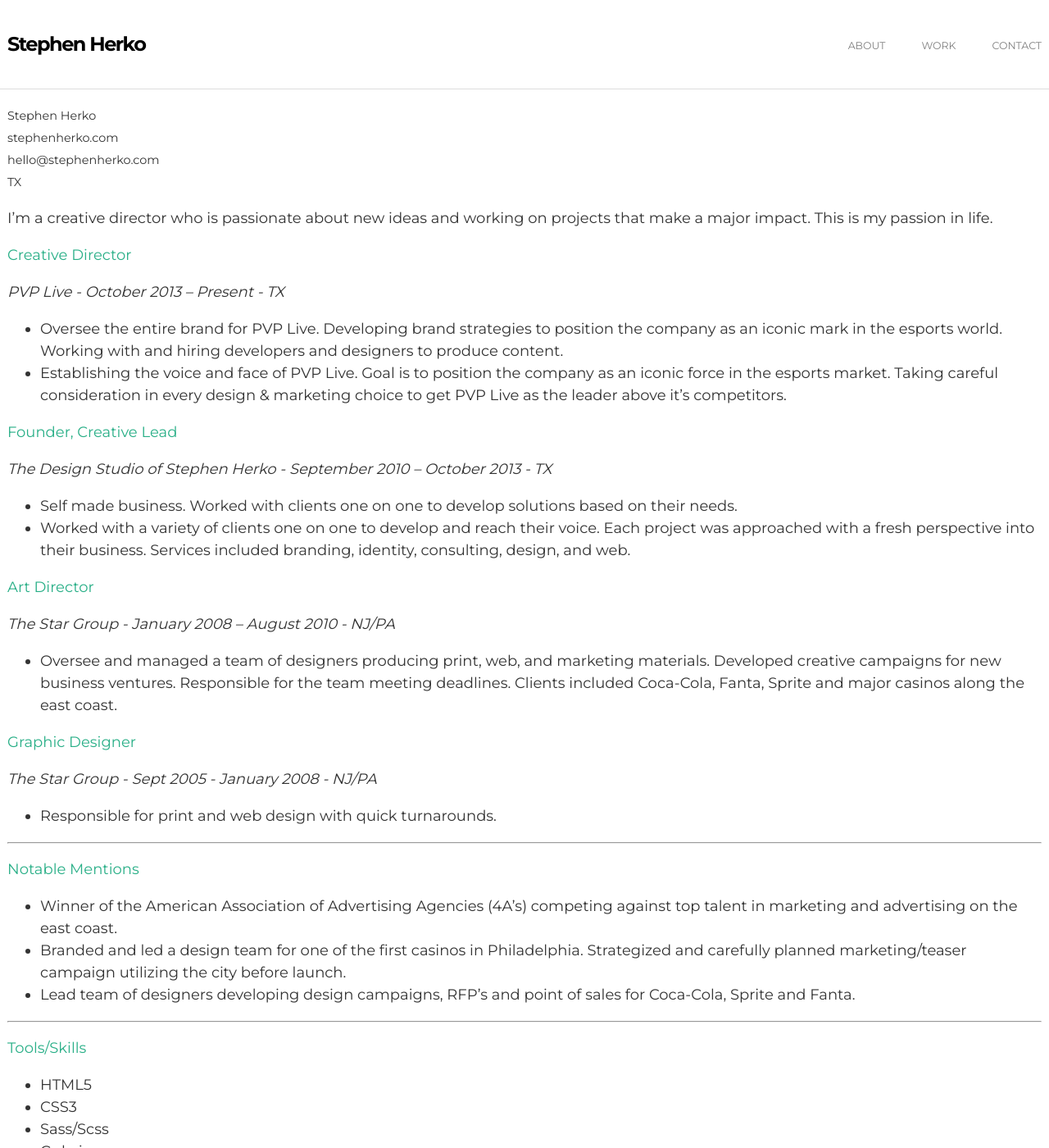
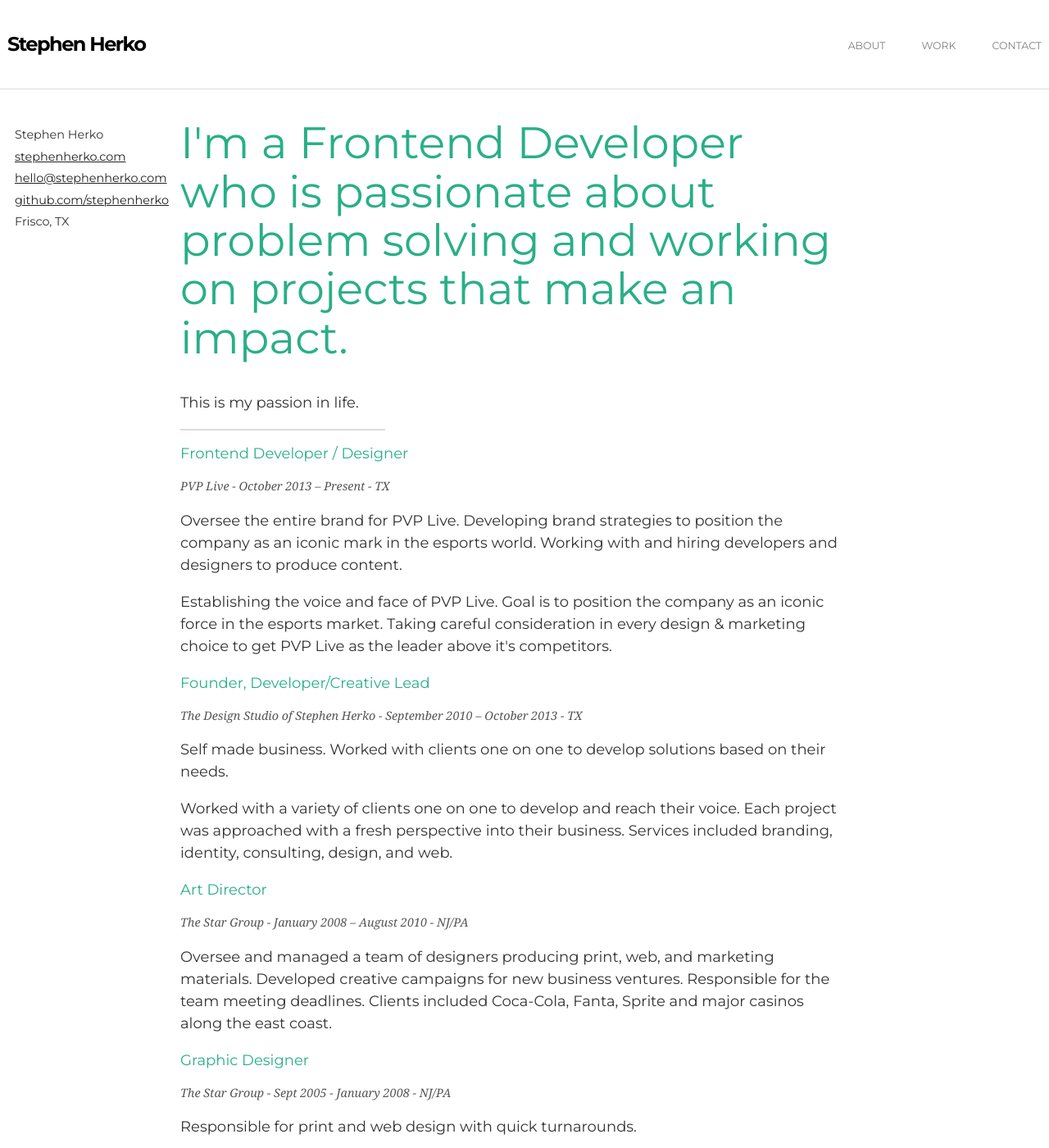
Before and after one commit to sherkoo/stephenherko.github.io, a Jekyll site: the page built from cv.md, in a window 1280 px wide and 1400 px high. Shown: the whole window at 82% size. Built offline with Jekyll 4.4.1, drawn with Linux system fonts in a browser that asks for light colours; nearby versions of some CDN libraries; some of the changed text lies outside the part shown.

Commit message:
cv update

```diff
--- a/_includes/skills.html
+++ b/_includes/skills.html
@@ -1,12 +1,17 @@
-<div class="row">
-  <div class="col-3">
+<div class="cv-skills">
   <ul>
     <li>HTML5</li>
     <li>CSS3</li>
     <li>Sass/Scss</li>
     <li>Gulp.js</li>
-      <li>Jquery/Javascript</li>
+    <li>Javascript</li>
+    <li>Jquery</li>
     <li>Git/Github</li>
+  </ul>
+</div>
+
+<div class="cv-skills">
+  <ul>
     <li>Ruby on Rails</li>
     <li>Responsive Web Design</li>
     <li>Wordpress (Custom Themes)</li>
@@ -16,22 +21,21 @@
     <li>Bower</li>
     <li>Angular.js</li>
   </ul>
-  </div> <!-- /.col-3 -->
+</div>
 
-
-  <div class="col-3">
-    <ul>
+<ul class="cv-skills">
+  <li>Sketch 3</li>
   <li>Photoshop CC</li>
   <li>Illustrator CC</li>
   <li>InDesign CC</li>
 </ul>
-    <ul>
+
+<ul class="cv-skills">
+  <li>Atom Editor</li>
   <li>Sublime Text</li>
-      <li>Adobe Brackets</li>
 </ul>
-    <ul>
+
+<ul class="cv-skills">
   <li>Google Analytics</li>
   <li>Google Webmaster Tools</li>
 </ul>
-  </div> <!-- /.col-3 -->
-</div> <!-- /.row -->
--- a/css/main.scss
+++ b/css/main.scss
@@ -529,3 +529,59 @@ h1,h2,h3,h4,h5,h6{
     }
   }
 }
+
+/**
+ * CV
+ * ------------------
+ * Styling for resume
+ */
+.cv-container{
+  display: flex;
+  display: -webkit-flex;
+}
+
+.cv-cta{
+  font-size: 3em;
+  line-height: 1.1;
+}
+
+.cv-contact-list{
+  margin-top: 2.5em;
+  list-style: none;
+  padding: 0;
+  flex: 1;
+  -webkit-flex: 1;
+
+  li{
+    font-size: 0.8em;
+    margin-bottom: 5px;
+  }
+}
+
+.cv-rule{
+  height: 2px;
+  background-color: #ddd;
+  width: 250px;
+}
+
+.cv-info{
+  flex: 4;
+  -webkit-flex: 4;
+  padding-right: 13em;
+}
+
+.cv-date{
+  font-family: 'georgia', serif;
+  font-style: italic;
+  font-size: 0.8em;
+  color: #555;
+}
+
+.cv-skills{
+  flex: 4;
+  -webkit-flex: 4;
+  float: left;
+  margin: 0 3em 0 0;
+  list-style: none;
+  padding: 0;
+}
--- a/cv.md
+++ b/cv.md
@@ -4,43 +4,110 @@ title: CV
 permalink: /cv/
 ---
 
-<small>Stephen Herko<br /></small>
-<small>stephenherko.com<br /></small>
-<small>hello@stephenherko.com<br /></small>
-<small>TX<br /></small>
+<div class="container cv-container">
 
-I'm a creative director who is passionate about new ideas and working on projects that make a major impact. This is my passion in life.
+  <ul class="cv-contact-list">
+    <li>Stephen Herko</li>
+    <li><a href="http://stephenherko.com">stephenherko.com</a></li>
+    <li><a href="mailto: hello@stephenherko.com">hello@stephenherko.com</a></li>
+    <li><a href="http://github.com/stephenherko">github.com/stephenherko</a></li>
+    <li>Frisco, TX</li>
+  </ul>
 
-##Creative Director
-*PVP Live - October 2013 – Present - TX*
+  <div class="cv-info">
+    <h1 class="cv-cta">I'm a Frontend Developer who is passionate about problem solving and working on projects that make an impact.</h1>
+    <p>
+       This is my passion in life.
+    </p>
 
-- Oversee the entire brand for PVP Live. Developing brand strategies to position the company as an iconic mark in the esports world. Working with and hiring developers and designers to produce content.
-- Establishing the voice and face of PVP Live. Goal is to position the company as an iconic force in the esports market. Taking careful consideration in every design & marketing choice to get PVP Live as the leader above it's competitors.
+    <div class="cv-rule"></div>
 
-##Founder, Creative Lead
-*The Design Studio of Stephen Herko - September 2010 – October 2013 - TX*
+    <h2>Frontend Developer / Designer</h2>
+    <div class="cv-date">PVP Live - October 2013 – Present - TX</div>
 
-- Self made business. Worked with clients one on one to develop solutions based on their needs.
-- Worked with a variety of clients one on one to develop and reach their voice. Each project was approached with a fresh perspective into their business. Services included branding, identity, consulting, design, and web.
+    <p>
+      Oversee the entire brand for PVP Live. Developing brand strategies to position the company as an iconic mark in the esports world. Working with and hiring developers and designers to produce content.
+    </p>
+    <p>
+      Establishing the voice and face of PVP Live. Goal is to position the company as an iconic force in the esports market. Taking careful consideration in every design &amp; marketing choice to get PVP Live as the leader above it's competitors.
+    </p>
 
-##Art Director
-*The Star Group - January 2008 – August 2010 - NJ/PA*
+    <h2>Founder, Developer/Creative Lead</h2>
+    <div class="cv-date">The Design Studio of Stephen Herko - September 2010 – October 2013 - TX</div>
 
-- Oversee and managed a team of designers producing print, web, and marketing materials. Developed creative campaigns for new business ventures. Responsible for the team meeting deadlines. Clients included Coca-Cola, Fanta, Sprite and major casinos along the east coast.
+    <p>
+      Self made business. Worked with clients one on one to develop solutions based on their needs.
+    </p>
+    <p>
+      Worked with a variety of clients one on one to develop and reach their voice. Each project was approached with a fresh perspective into their business. Services included branding, identity, consulting, design, and web.
+    </p>
 
-##Graphic Designer
-*The Star Group - Sept 2005 - January 2008 - NJ/PA*
+    <h2>Art Director</h2>
+    <div class="cv-date">The Star Group - January 2008 – August 2010 - NJ/PA</div>
 
-- Responsible for print and web design with quick turnarounds.
+    <p>
+      Oversee and managed a team of designers producing print, web, and marketing materials. Developed creative campaigns for new business ventures. Responsible for the team meeting deadlines. Clients included Coca-Cola, Fanta, Sprite and major casinos along the east coast.
+    </p>
 
-<hr />
+    <h2>Graphic Designer</h2>
+    <div class="cv-date">The Star Group - Sept 2005 - January 2008 - NJ/PA</div>
 
-###Notable Mentions
-- Winner of the American Association of Advertising Agencies (4A’s) competing against top talent in marketing and advertising on the east coast.
-- Branded and led a design team for one of the first casinos in Philadelphia. Strategized and carefully planned marketing/teaser campaign utilizing the city before launch.
-- Lead team of designers developing design campaigns, RFP’s and point of sales for Coca-Cola, Sprite and Fanta.
+    <p>
+      Responsible for print and web design with quick turnarounds.
+    </p>
 
-<hr />
+    <div class="cv-rule"></div>
 
-###Tools/Skills
-{% include skills.html %}
+    <h3>Notable Mentions</h3>
+    <p>
+      Winner of the American Association of Advertising Agencies (4A’s) competing against top talent in marketing and advertising on the east coast.
+    </p>
+    <p>
+      Branded and led a design team for one of the first casinos in Philadelphia. Strategized and carefully planned marketing/teaser campaign utilizing the city before launch.
+    </p>
+    <p>
+      Lead team of designers developing design campaigns, RFP’s and point of sales for Coca-Cola, Sprite and Fanta.
+    </p>
+
+    <div class="cv-rule"></div>
+
+    <h2>Tools/Skills</h2>
+      <ul class="cv-skills">
+        <li>HTML5</li>
+        <li>CSS3</li>
+        <li>Sass/Scss</li>
+        <li>Gulp.js</li>
+        <li>Javascript</li>
+        <li>Jquery</li>
+        <li>Git/Github</li>
+      </ul>
+
+      <ul class="cv-skills">
+        <li>Ruby on Rails</li>
+        <li>Responsive Web Design</li>
+        <li>Wordpress (Custom Themes)</li>
+        <li>Bootstrap</li>
+        <li>BEM Methodology</li>
+        <li>SMACSS Methodology</li>
+        <li>Bower</li>
+        <li>Angular.js</li>
+      </ul>
+
+    <ul class="cv-skills">
+      <li>Sketch 3</li>
+      <li>Photoshop CC</li>
+      <li>Illustrator CC</li>
+      <li>InDesign CC</li>
+    </ul>
+
+    <ul class="cv-skills">
+      <li>Atom Editor</li>
+      <li>Sublime Text</li>
+    </ul>
+
+    <ul class="cv-skills">
+      <li>Google Analytics</li>
+      <li>Google Webmaster Tools</li>
+    </ul>
+
+</div>
```
Also changed, not shown: 5 other files. Lines whose indentation alone changed are shown as unchanged.
